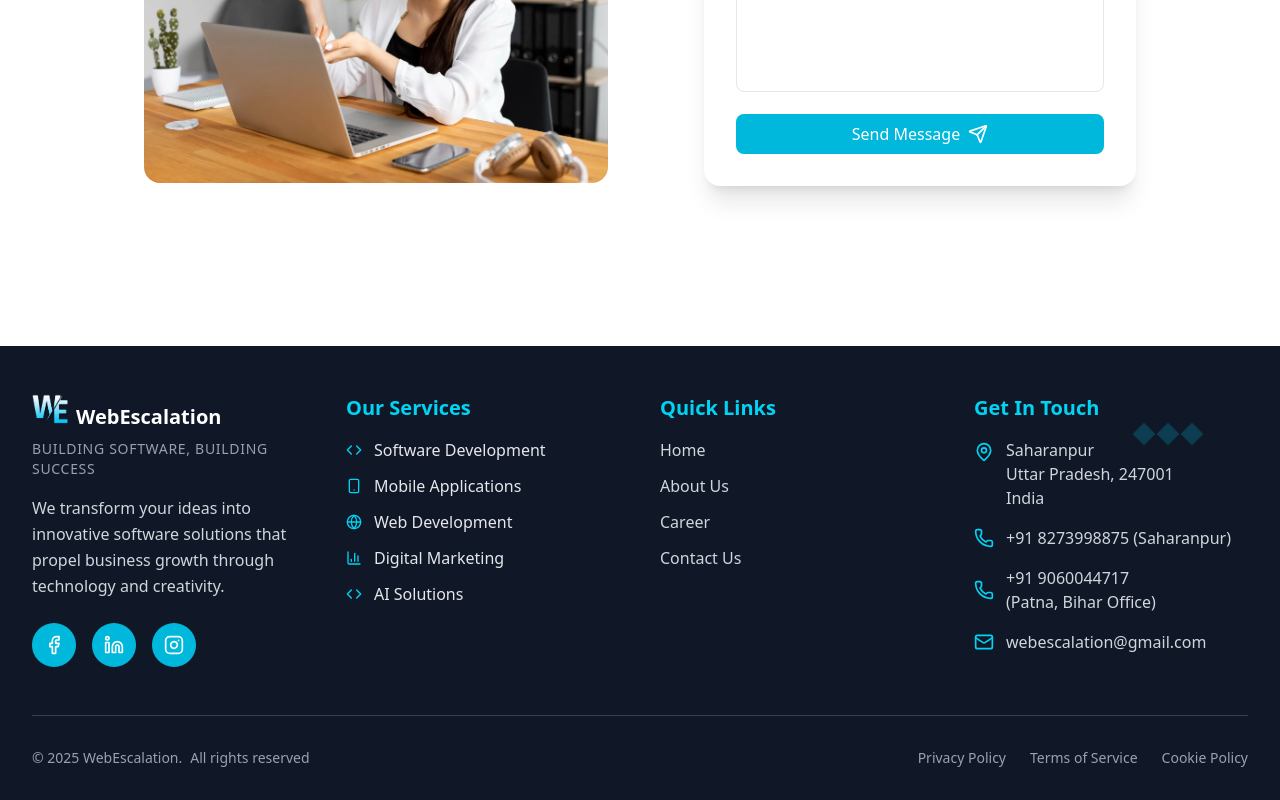
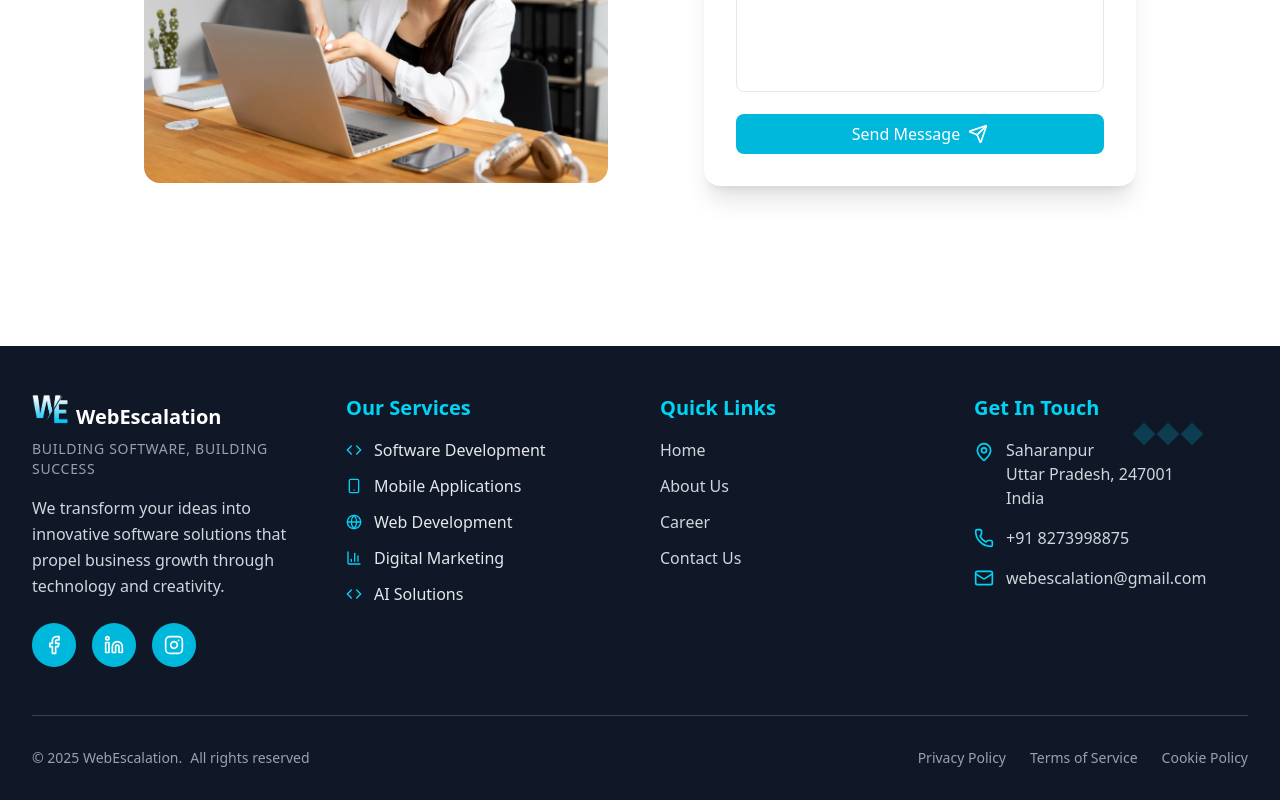
Before and after one commit to lostdaffy/WebEscalation, a React (Vite) app in the folder client/: page / in a window 1280 px wide. Shown: the part 4432-5232 px from the top of the page. Built offline with nearby package versions, Linux system fonts and the light colour scheme.

Commit message:
contact details chnaged

```diff
--- a/client/src/components/Global/Footer.jsx
+++ b/client/src/components/Global/Footer.jsx
@@ -159,16 +159,7 @@ const Footer = () => {
                   to="tel:+918273998875"
                   className="text-sm sm:text-base hover:text-cyan-400 transition-colors duration-200"
                 >
-                  +91 8273998875 (Saharanpur)
-                </Link>
-              </div>
-              <div className="flex items-center gap-2 sm:gap-3">
-                <Phone className="w-4 h-4 sm:w-5 sm:h-5 text-cyan-400 flex-shrink-0" />
-                <Link
-                  to="tel:+919060044717"
-                  className="text-sm sm:text-base hover:text-cyan-400 transition-colors duration-200"
-                >
-                  +91 9060044717 <br /> (Patna, Bihar Office)
+                  +91 8273998875
                 </Link>
               </div>
               <div className="flex items-center gap-2 sm:gap-3">
--- a/client/src/pages/Contact.jsx
+++ b/client/src/pages/Contact.jsx
@@ -11,12 +11,6 @@ const Contact = () => {
       title: "Call Us (Saharanpur Office)",
       info: "+91 8273998875",
       subInfo: "Uttar Pradesh, India, 247001",
-    },
-    {
-      icon: <Phone className="w-6 h-6" />,
-      title: "Call Us (Patna Office)",
-      info: "+91 9060044717",
-      subInfo: "Bihar, India, 80020",
     },
     {
       icon: <Mail className="w-6 h-6" />,
```
